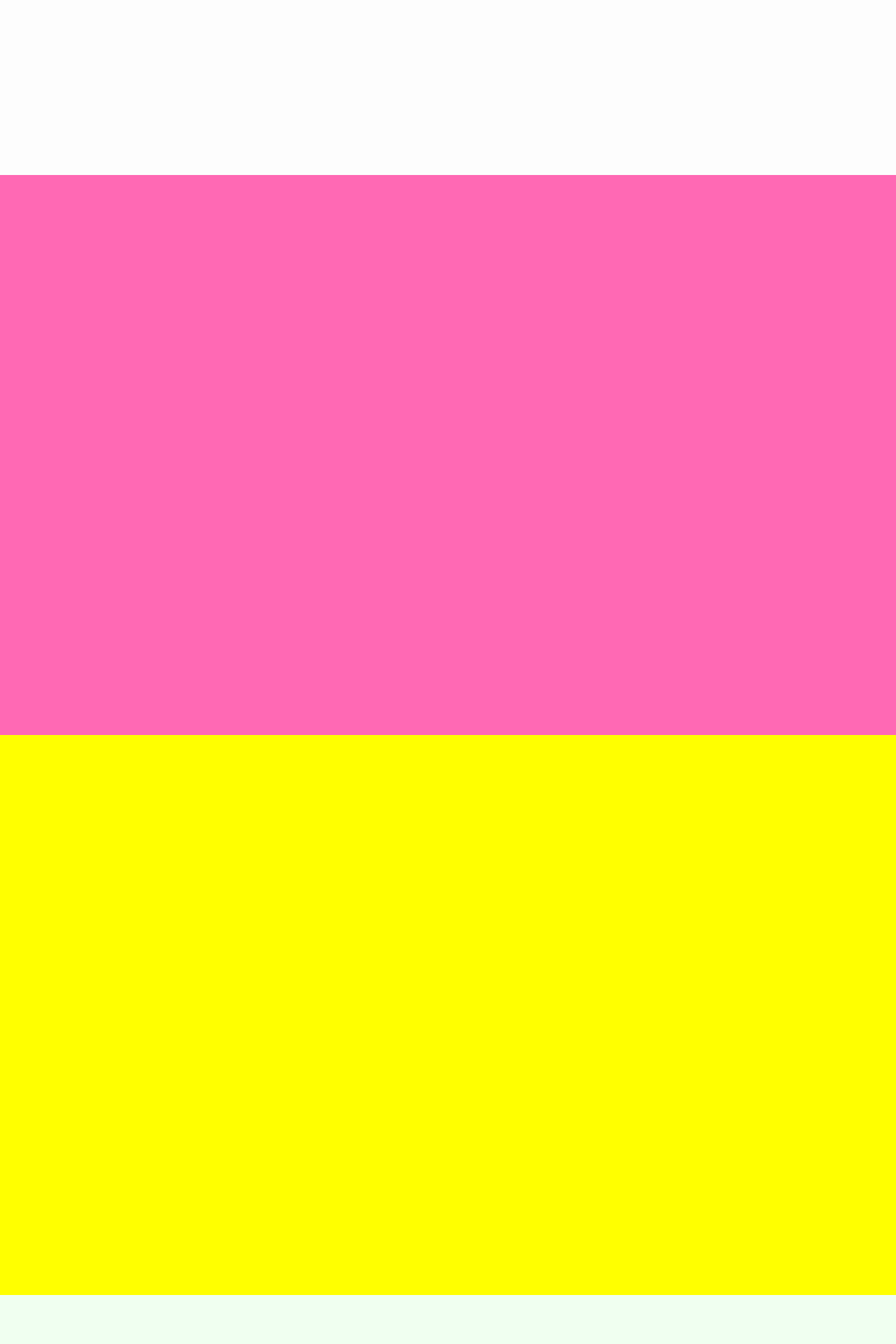
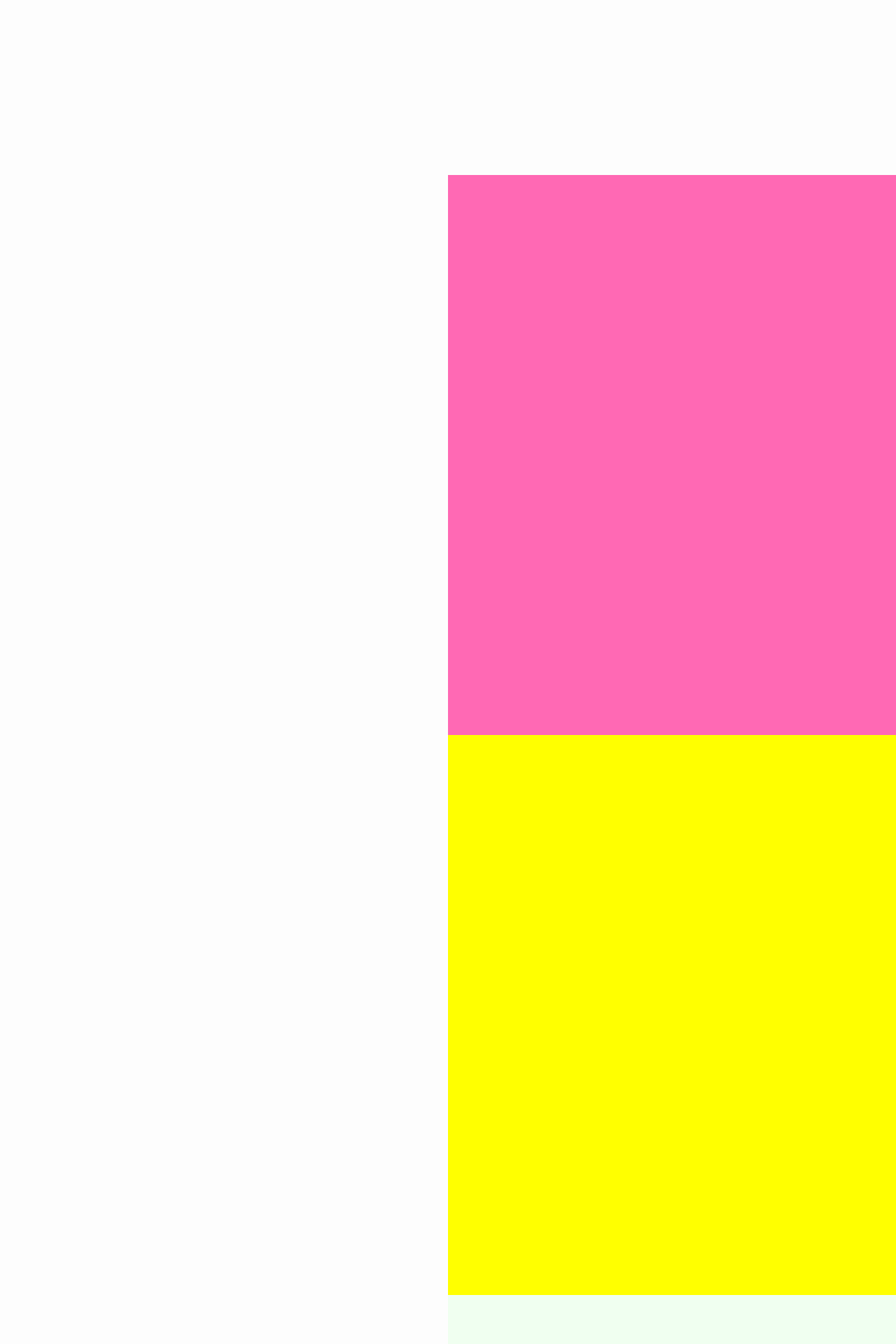
Before and after one commit to Lutski/ballon-fort-lling-KomIt, a Jekyll site: the page built from index.html, in a window 1280 px wide. Shown: the part 3997-5917 px from the top of the page at 70% size. Built offline with Jekyll 4.4.1, drawn with Linux system fonts in a browser that asks for light colours; nearby versions of some CDN libraries.

Commit message:
arrow down start og bug fix

```diff
--- a/_includes/introduction.html
+++ b/_includes/introduction.html
@@ -4,6 +4,7 @@
       <source src="../video/Nature-Sunset.mp4" type="video/mp4">
       <source src="../video/Nature-Sunset.webm" type="video/webm">
     </video>
+    <!-- <img src="../images/ic_expand_more_black_24px.svg" class="chev-down" alt=""> -->
     <div class="transparent-box">
     </div>
   </div>
--- a/_sass/history.sass
+++ b/_sass/history.sass
@@ -51,8 +51,9 @@
 
   .image-content
     position: absolute
-    //width: 50%
-    width: 100%
+    //width: 100%
+    width: 50%
+    left: 50%
     height: 100%
     //background-color: honeydew
     .image-1
--- a/index.html
+++ b/index.html
@@ -13,4 +13,5 @@ layout: default
   {% include history.html %}
   {% include footer.html %}
 
+
 </div>
```
Also changed, not shown: _sass/introduction.sass (+7 -0 lines), images/ic_expand_more_black_24px.svg (added).
